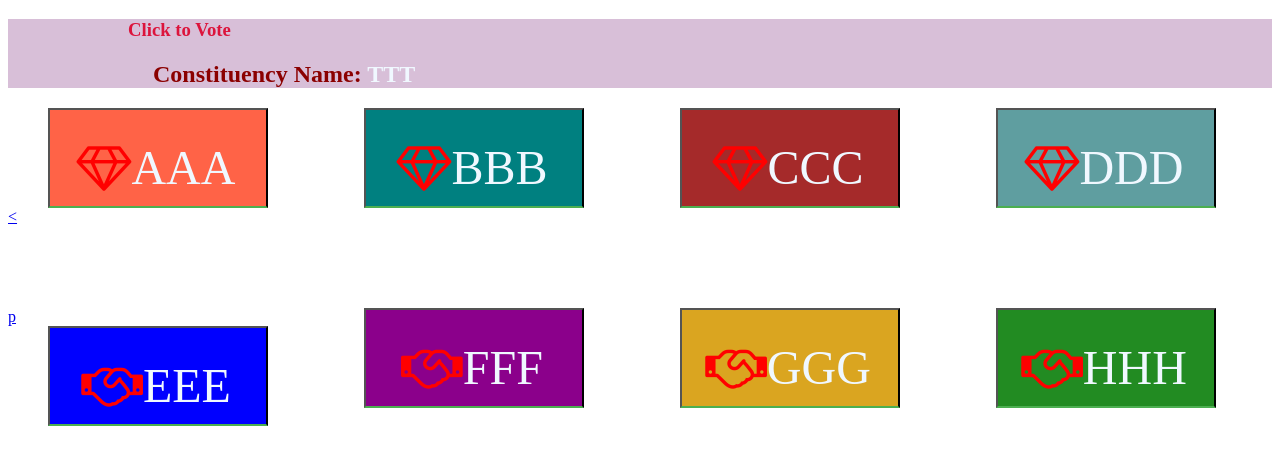
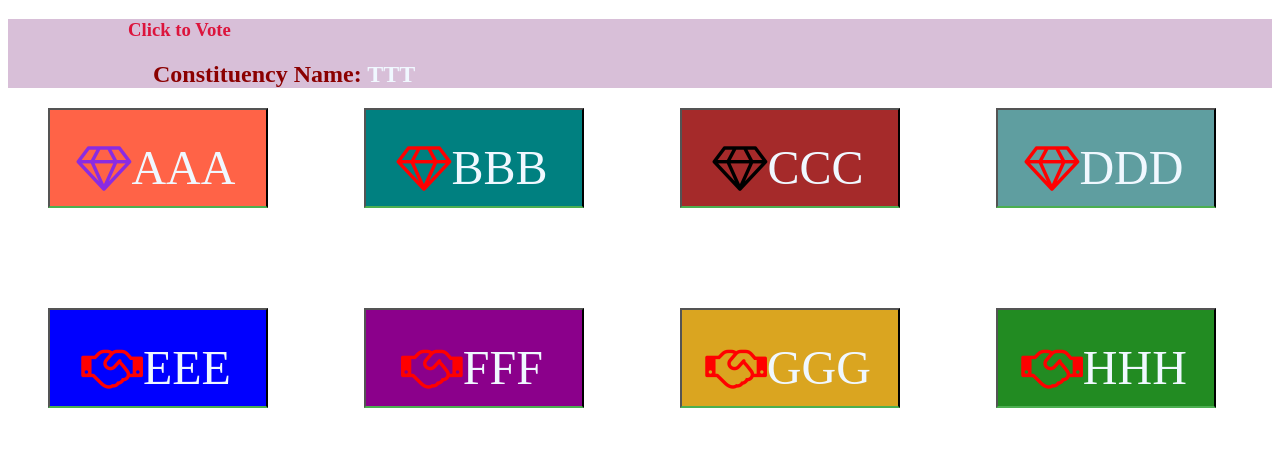
Before and after one commit to SreeHaran/Lost-Votes, a plain HTML site: page myvotewebapp/firstpage.html in a window 1280 px wide. Drawn offline with Linux system fonts and the light colour scheme.

Commit message:
refactored the code

```diff
--- a/myvotewebapp/firstpage.html
+++ b/myvotewebapp/firstpage.html
@@ -15,7 +15,7 @@
           <div class="lists">
             <div class="party">
               <div class="icon">
-                <a href="secondpage.html"><button class="button1" onclick="aaa()"><i class="fa fa-diamond" style="font-size:48px;color:red"><span>AAA</span></i></button><</a>
+                <a href="secondpage.html"><button class="button1" onclick="aaa()"><i class="fa fa-diamond" style="font-size:48px;color:blueviolet"><span>AAA</span></i></button></a>
               </div>
             </div>
             <div class="party">
@@ -25,7 +25,7 @@
             </div>
             <div class="party">
               <div class="icon">
-                <a href="secondpage.html"><button class="button3" onclick="ccc()"><i class="fa fa-diamond" style="font-size:48px;color:red"><span>CCC</span></i></button></a>
+                <a href="secondpage.html"><button class="button3" onclick="ccc()"><i class="fa fa-diamond" style="font-size:48px;color:black"><span>CCC</span></i></button></a>
               </div>
             </div>
             <div class="party">
@@ -42,7 +42,7 @@
             <div class="lists">
               <div class="party">
                 <div class="icon">
-                  <a href="secondpage.html">p<button class="button5" onclick="eee()"><i class="fa fa-handshake-o" style="font-size:48px;color:red"><span>EEE</span></i></button></a>
+                  <a href="secondpage.html"><button class="button5" onclick="eee()"><i class="fa fa-handshake-o" style="font-size:48px;color:red"><span>EEE</span></i></button></a>
                 </div>
               </div>
               <div class="party">
```
